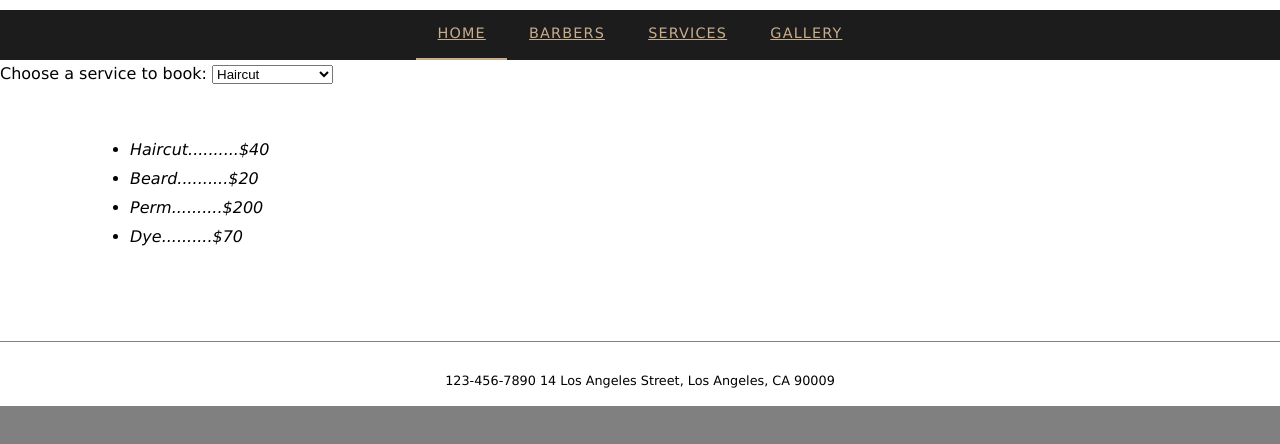
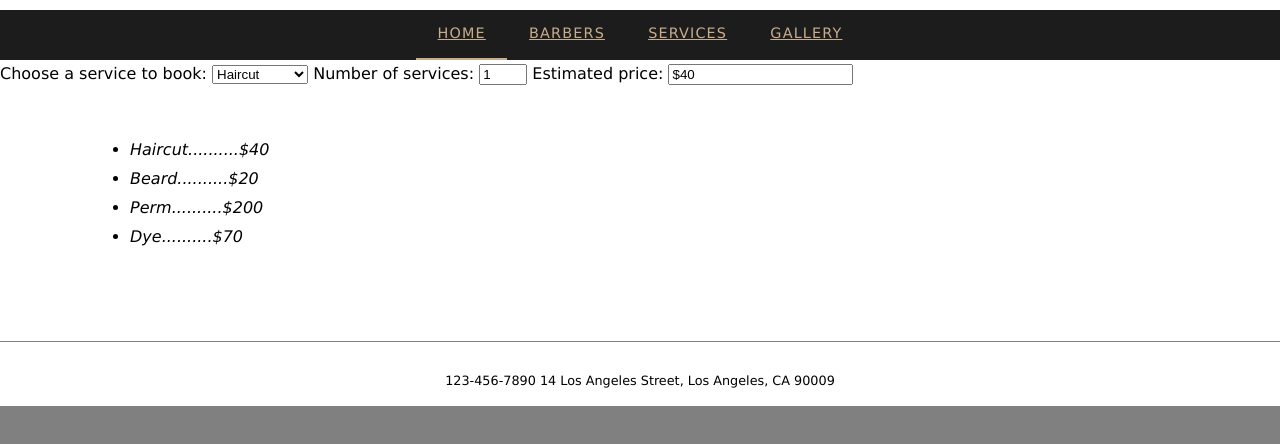
Before and after one commit to WITO-GHUB/COMP484-Project-1, a plain HTML site: page services.html in a window 1280 px wide. Shown: the part 68-512 px from the top of the page. Drawn offline with Linux system fonts and the light colour scheme.

Commit message:
- Moved </header> to be after </div> on multiple files - Added <readonly> attribute to services.html for price estimate - Added <step> attribute to services.html for number of services

```diff
--- a/services.html
+++ b/services.html
@@ -1,7 +1,7 @@
 <!DOCTYPE html>
     <html lang ="en">
         <head>
-            <meta charset ="utf-8" /> <!--- Meta element fulfills 1/3 required element tag --->
+            <meta charset ="utf-8" /> <!--- Meta element fulfills 1/3 required element tag, provides hidden character encoding --->
             <title>BLVCK STUDIO</title>
             <link href="css/styles.css" rel="stylesheet" type="text/css" />
         </head>
@@ -10,8 +10,8 @@
             <div class ="brand">
             <h1><a href = "index.html">BLVCK STUDIO</a></h1>
             <h4><i>Stay sharp</i></h4>
+            </div>
             </header>
-            </div>
                 <nav aria-label="Main">
                     <ul>
                         <li><a href = "index.html" aria-current ="page">Home</a></li>
@@ -19,6 +19,7 @@
                         <li><a href = "services.html">Services</a></li>
                         <li><a href = "gallery.html">Gallery</a></li>
                     </ul>
+                </nav>
                     <label for="service-select">Choose a service to book: </label>
                     <select id ="service-select">
                         <optgroup label ="Cut"> <!--- Optgroup element, fulfills 3/3 required element tags -->
@@ -28,10 +29,14 @@
                         </optgroup>
                         <optgroup label ="other">
                             <option> Perm </option>
-                            <option> Color /option>
+                            <option> Color </option>
                         </optgroup>
                     </select>
-                </nav>
+                    <label for="service-count"> Number of services: </label>
+                    <input type ="number" id="service-count" name="service-count" min="1" max="5" step="1" value="1"> <!--- Step attribute, 1/3 unique attributes, step interval increments by 1 for each service desired --->
+
+                    <label for="service-price">Estimated price: </label>
+                    <input type="text" id="service-price" name="service-price" value="$40" readonly> <!--- Readonly attribute, 2/3 unique attributes, assumes haircut is booked, sets price at $40 --->
             <main>
                 <ul>
                     <li><i>Haircut..........$40</i></li>
```
Also changed, not shown: barbers.html (+1 -1 lines), book.html (+2 -2 lines), gallery.html (+2 -2 lines), index.html (+2 -2 lines).
